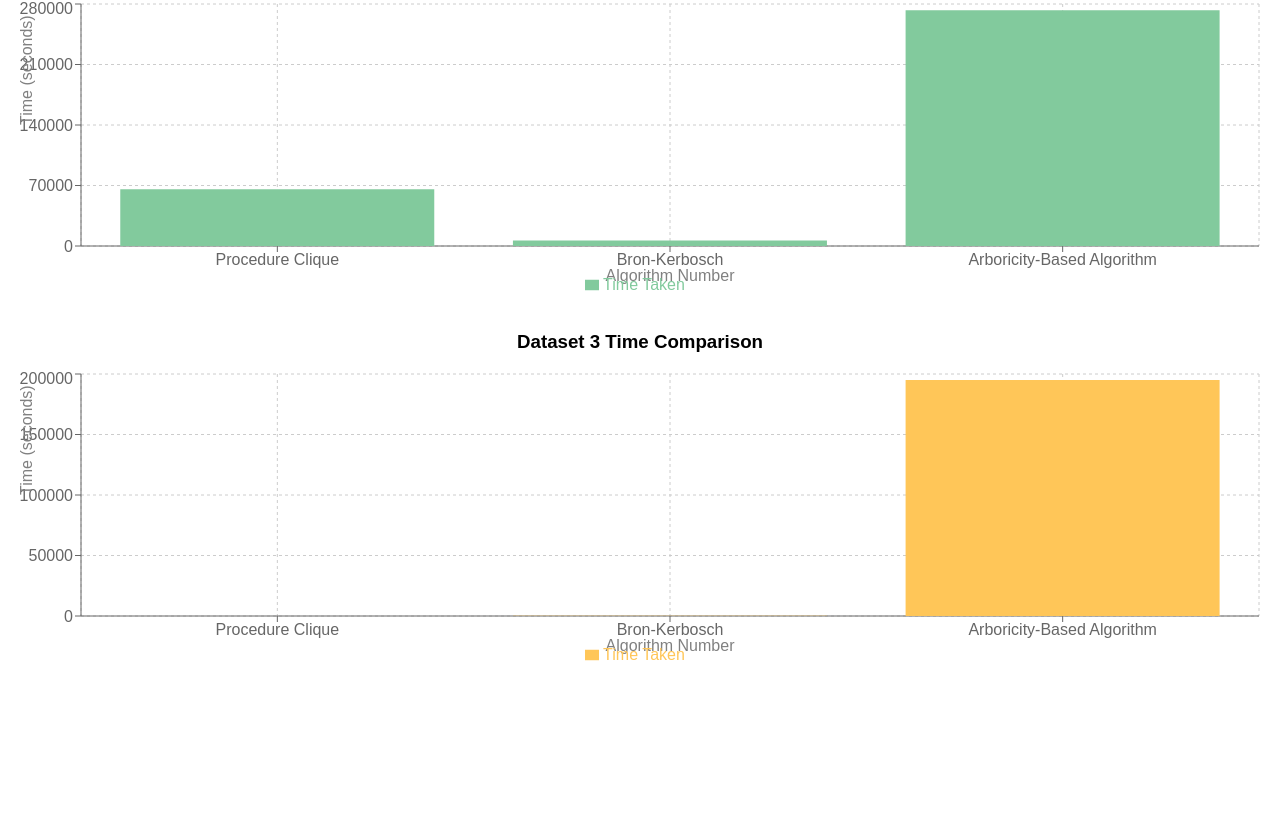
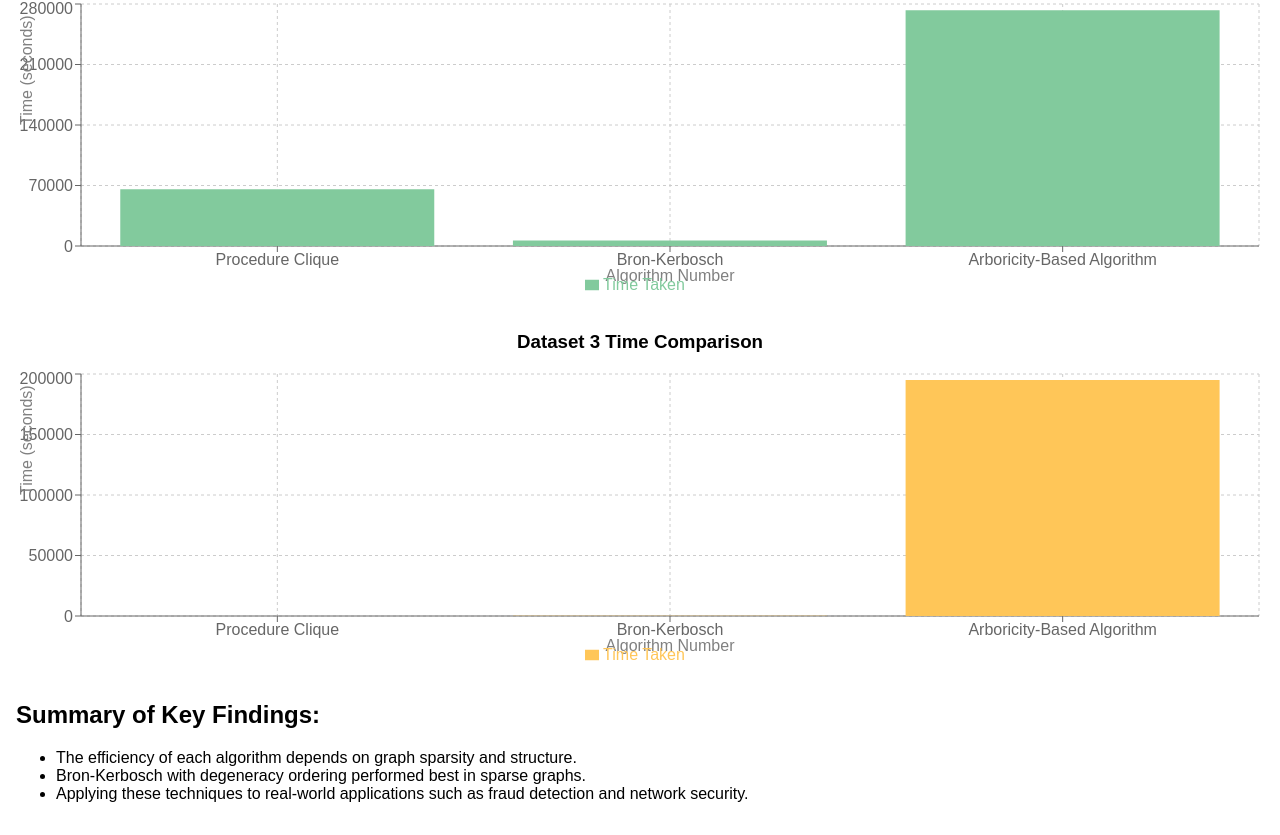
Before and after one commit to reddy-j-harshith/CS-F364, a React (Create React App) app in the folder Frontend/: page / in a window 1280 px wide. Shown: the part 2084-2919 px from the top of the page. Before the commit the page ends 2801 px from the top, so only its background shows below. Built offline with nearby package versions, Linux system fonts and the light colour scheme.

Commit message:
Update IntroPage.js

```diff
--- a/Frontend/src/pages/IntroPage.js
+++ b/Frontend/src/pages/IntroPage.js
@@ -64,6 +64,12 @@ const IntroPage = () => {
         title="Dataset 3 Time Comparison"
         color="#ffc658"
       />
+        <h2>Summary of Key Findings:</h2>
+      <ul>
+        <li>The efficiency of each algorithm depends on graph sparsity and structure.</li>
+        <li>Bron-Kerbosch with degeneracy ordering performed best in sparse graphs.</li>
+        <li>Applying these techniques to real-world applications such as fraud detection and network security.</li>
+      </ul>
     </div>
   );
 };
```
